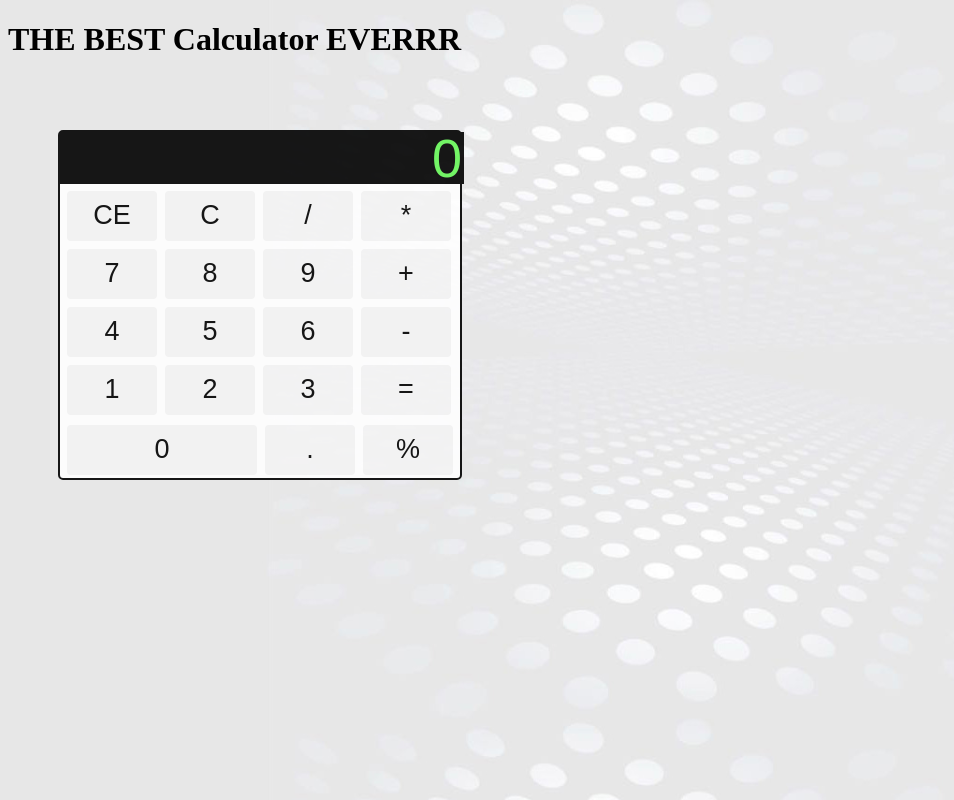
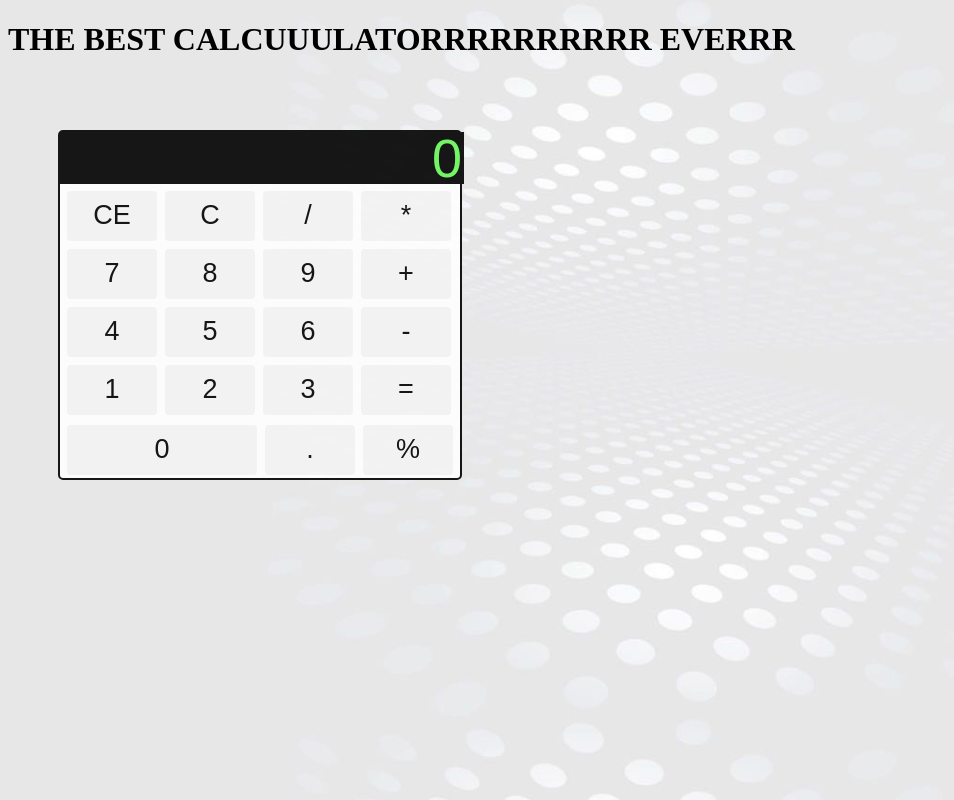
Before and after one commit to AirMaks/calculator, a plain HTML site: page index.html in a window 1280 px wide. Shown: the whole page, without its empty margins (0-954 px from the left). Drawn offline with nearby package versions, Linux system fonts and the light colour scheme.

Commit message:
7777777777777777

```diff
--- a/index.html
+++ b/index.html
@@ -15,7 +15,7 @@
 
 	<main class="page">
 
-		<h1>THE BEST Calculator EVERRR</h1>
+		<h1>THE BEST CALCUUULATORRRRRRRRRR EVERRR</h1>
 		<div class="container"   >
 			<div class="left__page">
 				<div class="draggable">
```
